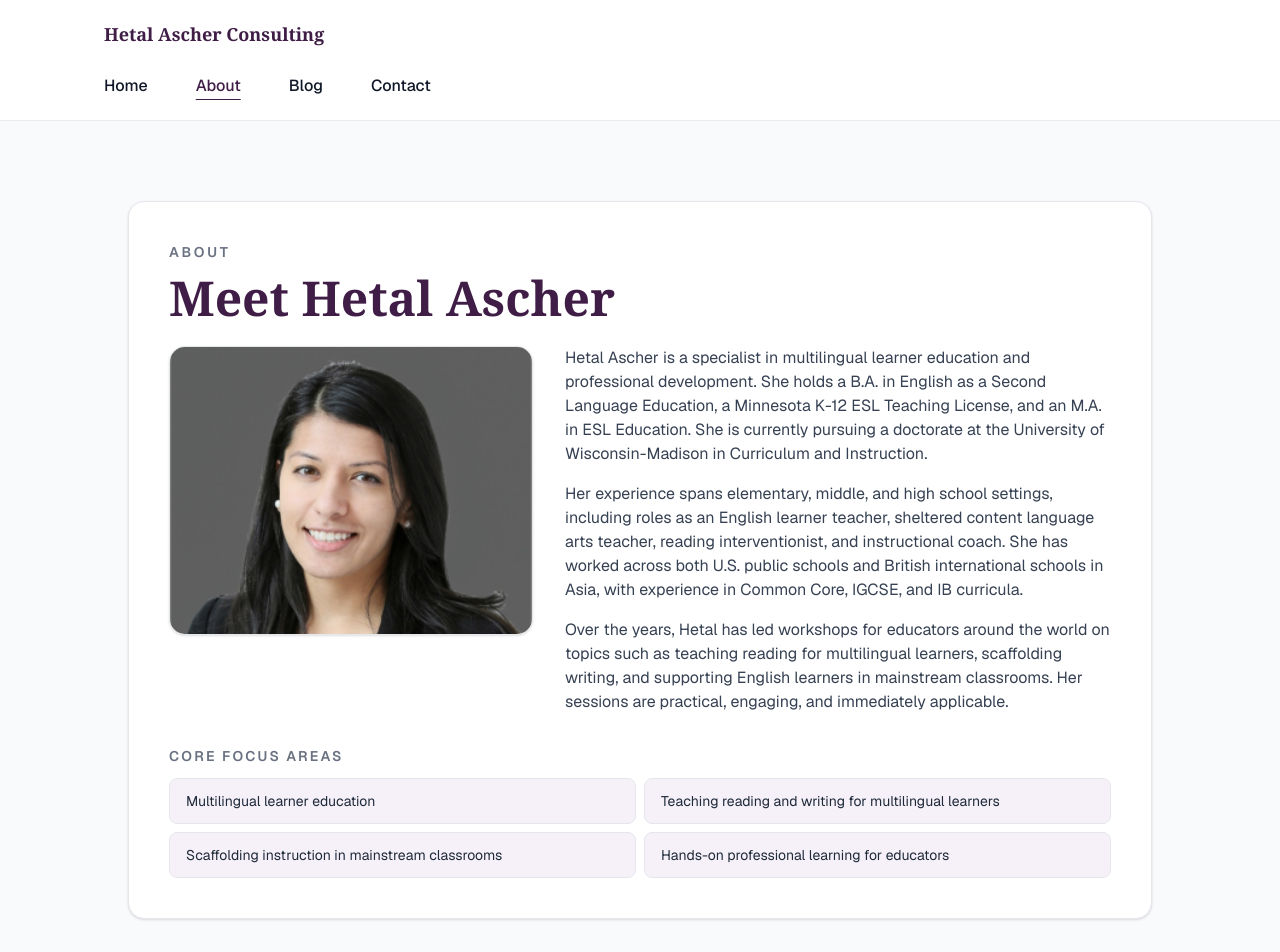
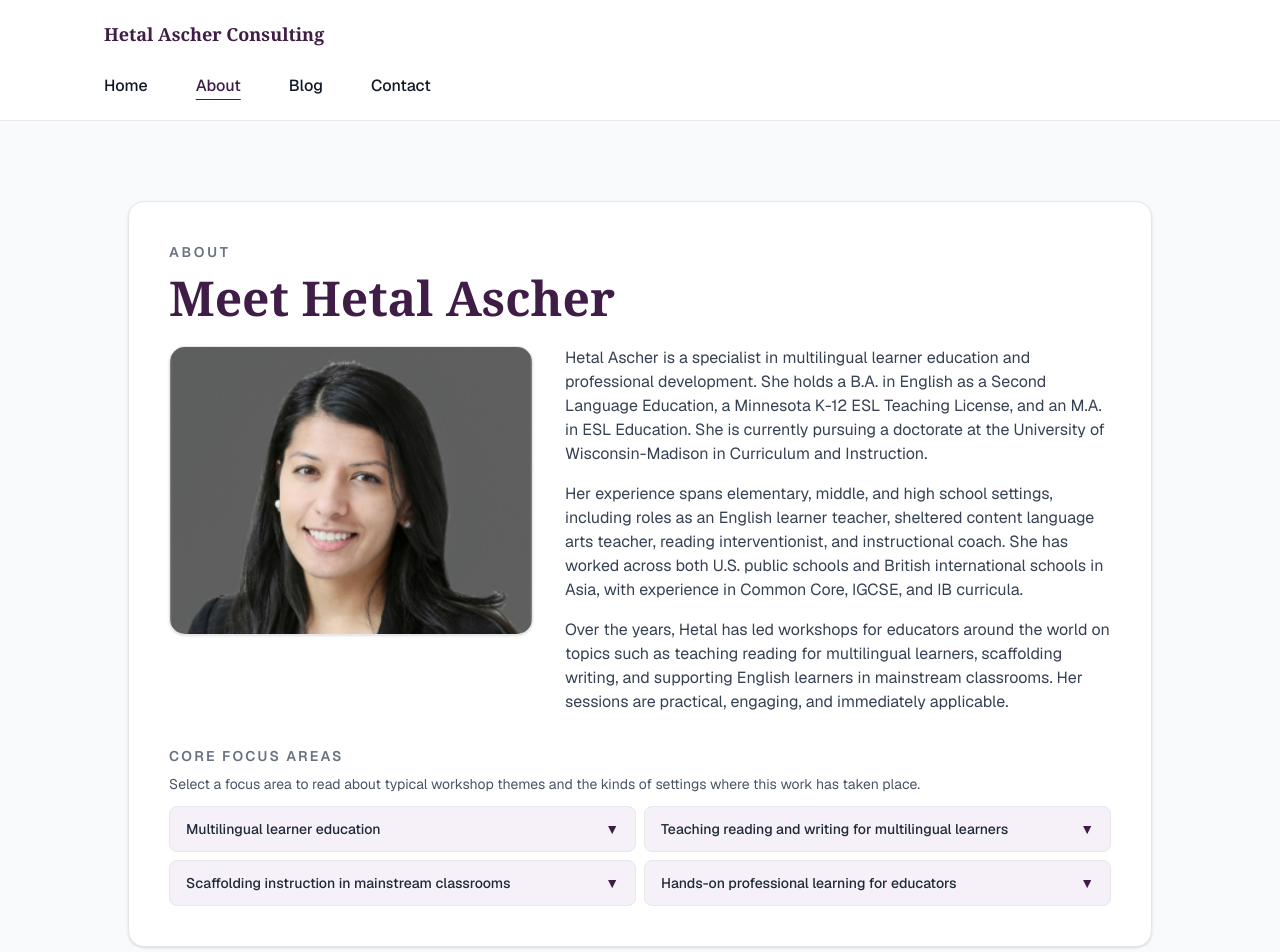
Before and after one commit to bhaktaravin/hetalascherteachingconsultion, a Next.js app: page /about in a window 1280 px wide. Shown: the top 952 px of the page. Built offline with nearby package versions, Linux system fonts and the light colour scheme.

Commit message:
Add expandable Core Focus Areas accordion on About page
Replace static tiles with a single-open accordion that reveals workshop
themes and settings. Extract FocusAreasAccordion client component so the
rest of About stays server-rendered.

Co-authored-by: Cursor <cursoragent@cursor.com>

```diff
--- a/app/components/About.tsx
+++ b/app/components/About.tsx
@@ -1,11 +1,5 @@
 import Image from "next/image";
-
-const expertise = [
-  "Multilingual learner education",
-  "Teaching reading and writing for multilingual learners",
-  "Scaffolding instruction in mainstream classrooms",
-  "Hands-on professional learning for educators",
-];
+import FocusAreasAccordion from "./FocusAreasAccordion";
 
 export default function About() {
   return (
@@ -53,19 +47,7 @@ export default function About() {
           </div>
         </div>
 
-        <div className="mt-8">
-          <h2 className="text-sm font-semibold uppercase tracking-[0.15em] text-gray-500">Core Focus Areas</h2>
-          <ul className="mt-3 grid gap-2 sm:grid-cols-2">
-            {expertise.map((item) => (
-              <li
-                key={item}
-                className="rounded-lg border border-gray-200 bg-[var(--color-brand-soft)] px-4 py-3 text-sm text-gray-800"
-              >
-                {item}
-              </li>
-            ))}
-          </ul>
-        </div>
+        <FocusAreasAccordion />
       </div>
     </section>
   );
--- /dev/null
+++ b/app/components/FocusAreasAccordion.tsx
@@ -0,0 +1,98 @@
+"use client";
+
+import { useId, useState } from "react";
+
+const focusAreas: {
+  title: string;
+  paragraphs: string[];
+}[] = [
+  {
+    title: "Multilingual learner education",
+    paragraphs: [
+      "Workshops and coaching sessions focus on practical strategies for supporting multilingual learners across grade levels—from foundational language development to academic language in content-area classes.",
+      "Professional learning in this area has taken place with teams in U.S. public school districts and with educator communities in British international schools across Asia, reflecting both domestic and international contexts.",
+    ],
+  },
+  {
+    title: "Teaching reading and writing for multilingual learners",
+    paragraphs: [
+      "Sessions emphasize evidence-aligned approaches to literacy instruction for multilingual learners, including scaffolding reading and writing in ways that honor students’ linguistic assets.",
+      "Facilitation has reached educators working within varied curricula (including Common Core–aligned settings as well as IGCSE and IB programs), with workshops delivered both in the United States and internationally.",
+    ],
+  },
+  {
+    title: "Scaffolding instruction in mainstream classrooms",
+    paragraphs: [
+      "Offerings help classroom teachers adjust instruction so English learners can access grade-level content with appropriate supports—not simplified expectations, but deliberate scaffolding.",
+      "This work has included onsite and virtual professional development with schools in the U.S. and with international faculties preparing to integrate language supports in mainstream courses.",
+    ],
+  },
+  {
+    title: "Hands-on professional learning for educators",
+    paragraphs: [
+      "Formats prioritize interaction: demonstrations, classroom-ready routines, and time to plan next steps so ideas translate quickly into practice.",
+      "These engagements have served educator cohorts locally and abroad—from district-wide sessions in the United States to collaborative workshops with international school staff.",
+    ],
+  },
+];
+
+export default function FocusAreasAccordion() {
+  const baseId = useId();
+  const [openIndex, setOpenIndex] = useState<number | null>(null);
+
+  return (
+    <div className="mt-8">
+      <h2 className="text-sm font-semibold uppercase tracking-[0.15em] text-gray-500">Core Focus Areas</h2>
+      <p className="mt-2 text-sm text-gray-600">
+        Select a focus area to read about typical workshop themes and the kinds of settings where this work has taken place.
+      </p>
+      <ul className="mt-3 grid list-none gap-2 p-0 sm:grid-cols-2">
+        {focusAreas.map((area, index) => {
+          const isOpen = openIndex === index;
+          const panelId = `${baseId}-panel-${index}`;
+          const triggerId = `${baseId}-trigger-${index}`;
+
+          return (
+            <li key={area.title} className="min-w-0">
+              <div
+                className={`rounded-lg border bg-[var(--color-brand-soft)] transition-colors ${
+                  isOpen ? "border-[var(--color-brand)] shadow-sm" : "border-gray-200"
+                }`}
+              >
+                <button
+                  type="button"
+                  id={triggerId}
+                  aria-expanded={isOpen}
+                  aria-controls={panelId}
+                  onClick={() => setOpenIndex(isOpen ? null : index)}
+                  className="flex w-full cursor-pointer items-center justify-between gap-3 rounded-lg px-4 py-3 text-left text-sm font-medium text-gray-800 outline-none select-none focus-visible:outline focus-visible:outline-2 focus-visible:outline-offset-2 focus-visible:outline-[var(--color-brand)]"
+                >
+                  <span>{area.title}</span>
+                  <span
+                    className={`shrink-0 text-[var(--color-brand)] transition-transform duration-200 ${
+                      isOpen ? "rotate-180" : ""
+                    }`}
+                    aria-hidden
+                  >
+                    ▼
+                  </span>
+                </button>
+                <div
+                  id={panelId}
+                  role="region"
+                  aria-labelledby={triggerId}
+                  hidden={!isOpen}
+                  className="space-y-2 border-t border-gray-200/90 px-4 pt-3 pb-4 text-sm leading-relaxed text-gray-600"
+                >
+                  {area.paragraphs.map((p, i) => (
+                    <p key={`${area.title}-${i}`}>{p}</p>
+                  ))}
+                </div>
+              </div>
+            </li>
+          );
+        })}
+      </ul>
+    </div>
+  );
+}
```
